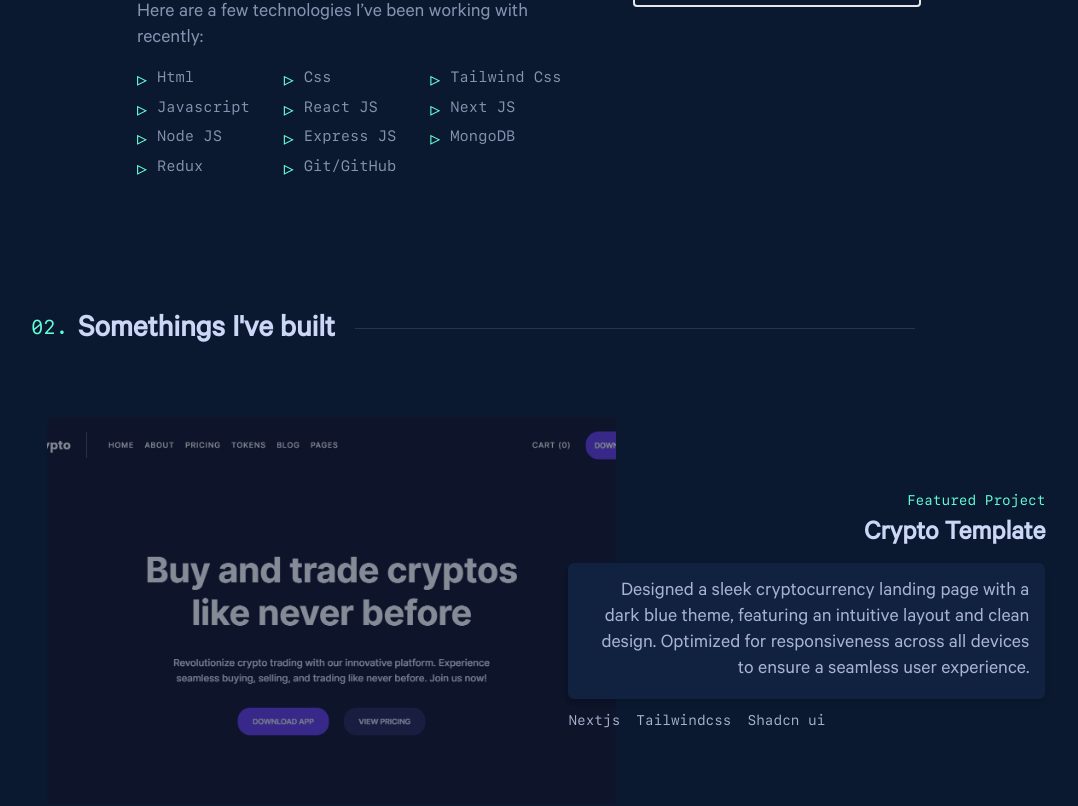
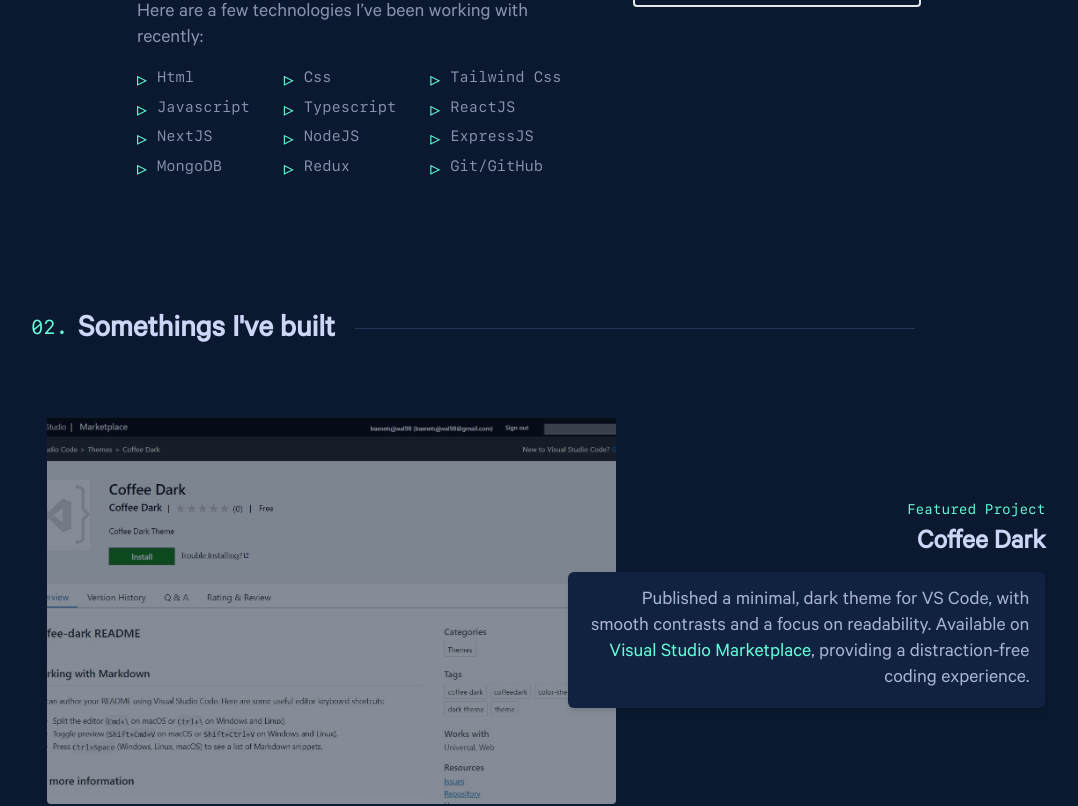
Before and after one commit to ujjwal-B7/v2-my-portfolio, a React (Create React App) app: page / in a window 1280 px wide. Shown: the part 1159-1965 px from the top of the page, without its empty margins (119-1197 px from the left). Built offline with nearby package versions, Linux system fonts and the light colour scheme.

Commit message:
Feat(project): add new vs code theme in project, add skils

```diff
--- a/src/pages/About.js
+++ b/src/pages/About.js
@@ -32,10 +32,11 @@
             <li>Css</li>
             <li>Tailwind Css</li>
             <li>Javascript</li>
-            <li>React JS</li>
-            <li>Next JS</li>
-            <li>Node JS</li>
-            <li>Express JS</li>
+            <li>Typescript</li>
+            <li>ReactJS</li>
+            <li>NextJS</li>
+            <li>NodeJS</li>
+            <li>ExpressJS</li>
             <li>MongoDB</li>
             <li>Redux</li>
             <li>Git/GitHub</li>
--- a/src/pages/Work.js
+++ b/src/pages/Work.js
@@ -1,6 +1,13 @@
 import React from "react";
 import { useState } from "react";
 const projects = [
+  {
+    link: "https://marketplace.visualstudio.com/items?itemName=CoffeeDark.coffee-dark",
+    image: "./images/vscode-theme-marketplace.jpg",
+    name: "Coffee Dark",
+    description: `Published a minimal, dark theme for VS Code, with smooth contrasts and a focus on readability. Available on <a href="https://marketplace.visualstudio.com/items?itemName=CoffeeDark.coffee-dark" target="_blank" class="highlighted-text hover:underline">Visual Studio Marketplace</a>, providing a distraction-free coding experience.`,
+    techstack: [""],
+  },
   {
     link: "https://crypto-template-beta.vercel.app/",
     image: "./images/crypto.jpg",
@@ -74,6 +81,7 @@
     technologies: [
       "NextJs",
       "TailwindCss",
+      "React Query",
       "Typescript",
       "Socket.io",
       "LiveKit",
@@ -138,9 +146,13 @@
                     {project.name}
                   </a>
                 </h1>
-                <div className="md:shadow-md md:bg-[#112240] rounded-md skills-text  md:text-[20px] text-[17px] md:p-4">
+                <div
+                  className="md:shadow-md md:bg-[#112240] rounded-md skills-text  md:text-[20px] text-[17px] md:p-4"
+                  dangerouslySetInnerHTML={{ __html: project.description }}
+                ></div>
+                {/* <div className="md:shadow-md md:bg-[#112240] rounded-md skills-text  md:text-[20px] text-[17px] md:p-4">
                   {project.description}
-                </div>
+                </div> */}
                 <div className="project-text md:mt-3 mt-5 text md:text-[20px] text-[17px]">
                   <ul className="flex gap-4 flex-wrap ">
                     {project.techstack.map((tech, index) => (
@@ -174,7 +186,7 @@
             {otherProjects.map((project, index) => (
               <div
                 key={index}
-                className="max-w-[22rem] rounded shadow-custom  p-6 otherProjectsCard"
+                className="max-w-[22rem] rounded shadow-custom h-80 p-6 otherProjectsCard"
               >
                 <div className="flex justify-end">
                   {/* <span>
```
Also changed, not shown: public/images/vscode-theme-marketplace.jpg (added), public/images/vscode-theme.jpg (added).
